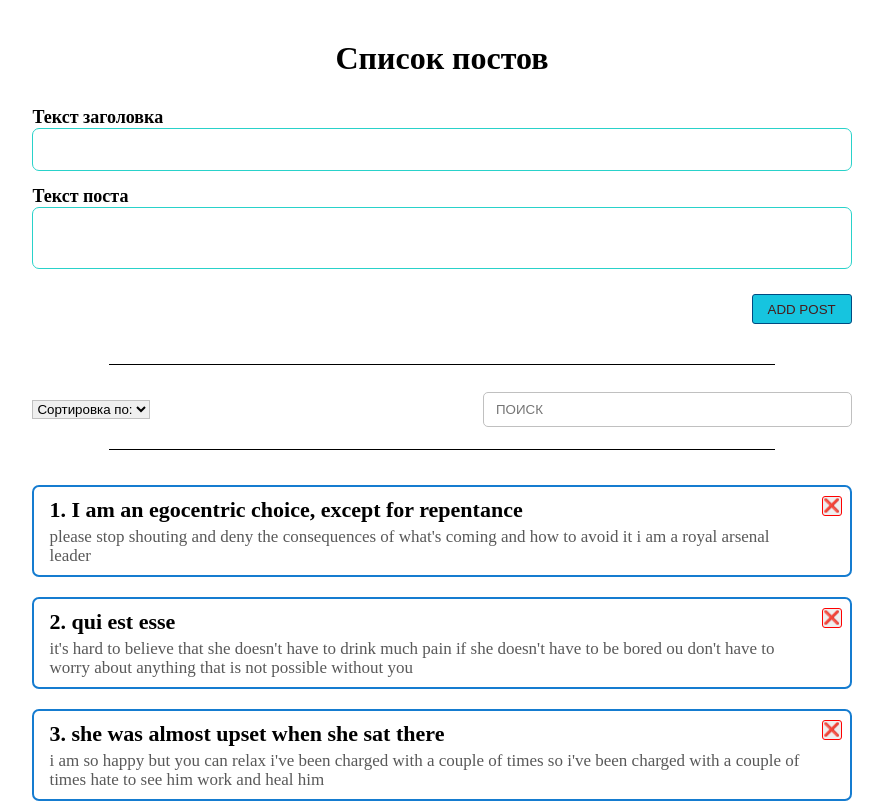
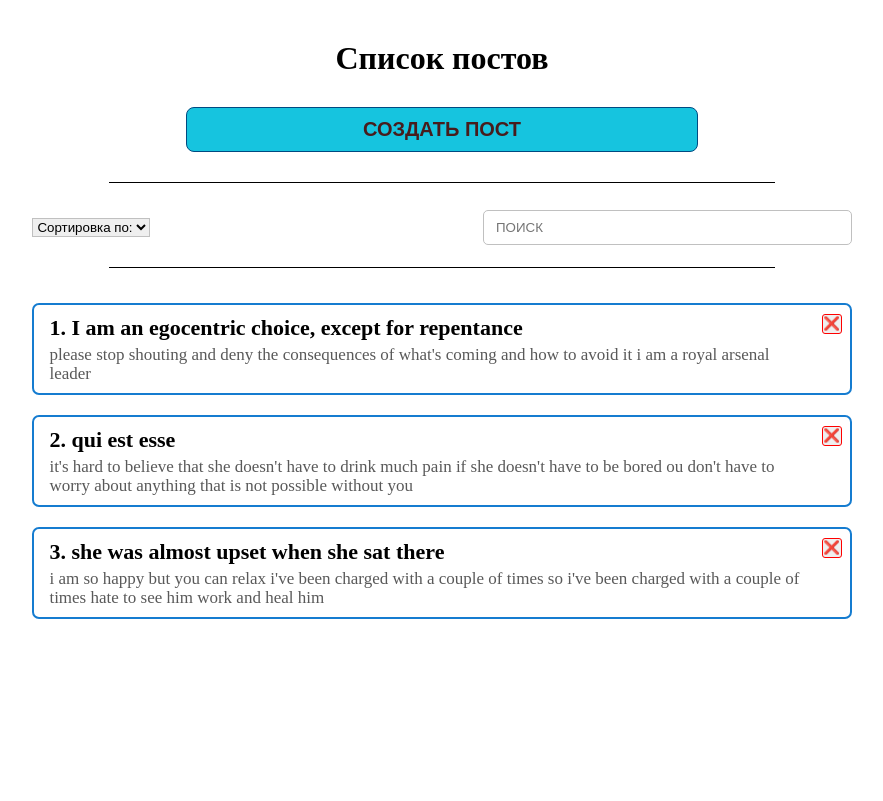
Before and after one commit to Max-Rus1977/training-react, a React (Create React App) app: page / in a window 1280 px wide. Shown: the whole page, without its empty margins (198-1081 px from the left). Built offline with nearby package versions, Linux system fonts and the light colour scheme.

Commit message:
Модальное окно

```diff
--- a/src/App.js
+++ b/src/App.js
@@ -4,10 +4,11 @@ import GenTitle from './components/GenTitle';
 import PostForm from './components/PostForm';
 import Line from './components/Line';
 import PostList from './components/PostList';
-import TitlePostsNone from './components/TitlePostsNone';
 
 import './styles.css';
 import PostFilter from './components/PostFilter';
+import MyModal from './components/UI/modal/MyModal';
+import MyBtn from './components/UI/MyBtn';
 
 function App() {
 
@@ -32,6 +33,7 @@ function App() {
     },
   ])
   const [filter, setFilter] = useState({ sort: '', query: '' })
+  const [activeModal, setActiveModal] = useState(false)
 
   const arrOptions = [
     { value: 'title', name: 'Названию' },
@@ -40,6 +42,7 @@ function App() {
 
   const funCreatePost = (newPost) => {
     setPosts([newPost, ...posts])
+    setActiveModal(false)
   }
 
   const funDeletePost = (deletedPost) => {
@@ -61,12 +64,15 @@ function App() {
   return (
     <div className="App">
       <GenTitle genTitleText="Список постов" />
-      <PostForm argCreatePost={funCreatePost} />
+      <MyBtn addClassName='box-calling-form-btn' onClick={() => setActiveModal(true)} >СОЗДАТЬ ПОСТ</MyBtn>
       <Line />
       <PostFilter filter={filter} setFilter={setFilter} argSelectArrOptions={arrOptions}
       />
       <Line />
       <PostList arrPosts={sortedAndSearchPost} argDeletePost={funDeletePost} />
+      <MyModal activeModal={activeModal} setActiveModal={setActiveModal}>
+        <PostForm argCreatePost={funCreatePost} />
+      </MyModal>
     </div>
   );
 }
--- a/src/components/PostForm.jsx
+++ b/src/components/PostForm.jsx
@@ -31,8 +31,8 @@ const PostForm = ({ argCreatePost }) => {
     <form>
       <MyInput onChange={getTextInput} value={dataPost.title} labelName='Текст заголовка' />
       <MyTextarea onChange={getTextTextarea} value={dataPost.body} labelName='Текст поста' />
-      <MyBtn onClick={addNewPost}>ADD POST</MyBtn>
-    </form>
+      <MyBtn addClassName='box-btn__add-post' onClick={addNewPost}>ADD POST</MyBtn>
+    </form >
   )
 }
 
--- a/src/components/UI/MyBtn.jsx
+++ b/src/components/UI/MyBtn.jsx
@@ -1,9 +1,15 @@
 import React from 'react'
 
-const MyBtn = ({ children, ...props }) => {
+const MyBtn = ({ addClassName, children, ...props }) => {
+
+  const arrClassBtn = []
+  if (addClassName) {
+    arrClassBtn.push(addClassName)
+  }
+
   return (
-    <div className='box-btn__add-post'>
-      <button {...props} className='btn btn__add-post' >{children}</button>
+    <div className={arrClassBtn.join(' ')}>
+      <button {...props} className='btn__add-post' >{children}</button>
     </div>
   )
 }
--- /dev/null
+++ b/src/components/UI/modal/MyModal.jsx
@@ -0,0 +1,26 @@
+import React from 'react'
+import MyBtn from '../MyBtn'
+import cl from './MyModal.module.css'
+
+const MyModal = ({ activeModal, setActiveModal, children }) => {
+  const rootClassesModal = [cl.boxModal]
+
+  const closeModal = () => {
+    setActiveModal(false)
+  }
+
+  if (activeModal) {
+    rootClassesModal.push(cl.active)
+  }
+
+  return (
+    <div className={rootClassesModal.join(' ')} onClick={closeModal}>
+      <div className={cl.modal} onClick={(event) => event.stopPropagation()}>
+        <MyBtn onClick={closeModal} addClassName='closeModal'>❌</MyBtn>
+        {children}
+      </div>
+    </div>
+  )
+}
+
+export default MyModal
--- /dev/null
+++ b/src/components/UI/modal/MyModal.module.css
@@ -0,0 +1,23 @@
+.boxModal {
+  display: none;
+  position: fixed;
+  width: 100%;
+  height: 100%;
+  top: 0;
+  left: 0;
+  background-color: rgb(0 0 0 / 46%);
+}
+
+.modal {
+  position: absolute;
+  width: 60%;
+  top: 50%;
+  left: 50%;
+  transform: translate(-50%, -50%);
+  padding: 10px;
+  background-color: #fff;
+}
+
+.active {
+  display: block;
+}
--- a/src/styles.css
+++ b/src/styles.css
@@ -50,6 +50,15 @@ ul li {
 
 h1 {
   text-align: center;
+}
+
+.box-calling-form-btn {
+  width: 50%;
+  margin: 30px auto;
+}
+
+.box-calling-form-btn button {
+  width: 100%;
 }
 
 form {
@@ -158,15 +167,19 @@ form {
 }
 
 .btn__add-post {
-  width: 100px;
-  height: 30px;
+  padding: 10px;
   background-color: #16c4df;
   color: #471c1c;
+  font-size: 20px;
+  font-weight: bold;
   border: 1px solid #004a81;
+  border-radius: 8px;
+  transition: 0.4s;
 }
 
 .btn__add-post:hover {
   background-color: #16616d;
+  color: #fff;
 }
 
 .box-btn__add-post {
@@ -179,3 +192,26 @@ form {
   font-size: 35px;
   font-weight: 900;
 }
+
+.closeModal {
+  float: right;
+  margin-right: 10px;
+}
+
+.closeModal button {
+  width: 23px;
+  height: 23px;
+  padding: 1px 0px 1px 1px;
+  background-color: #fff;
+  font-size: 12px;
+  color: red;
+  border: 1px solid red;
+  border-radius: 3px;
+  transition: 0.5s;
+}
+
+.closeModal button:hover {
+  background-color: red;
+  color: beige;
+  border: 1px solid silver;
+}
```
